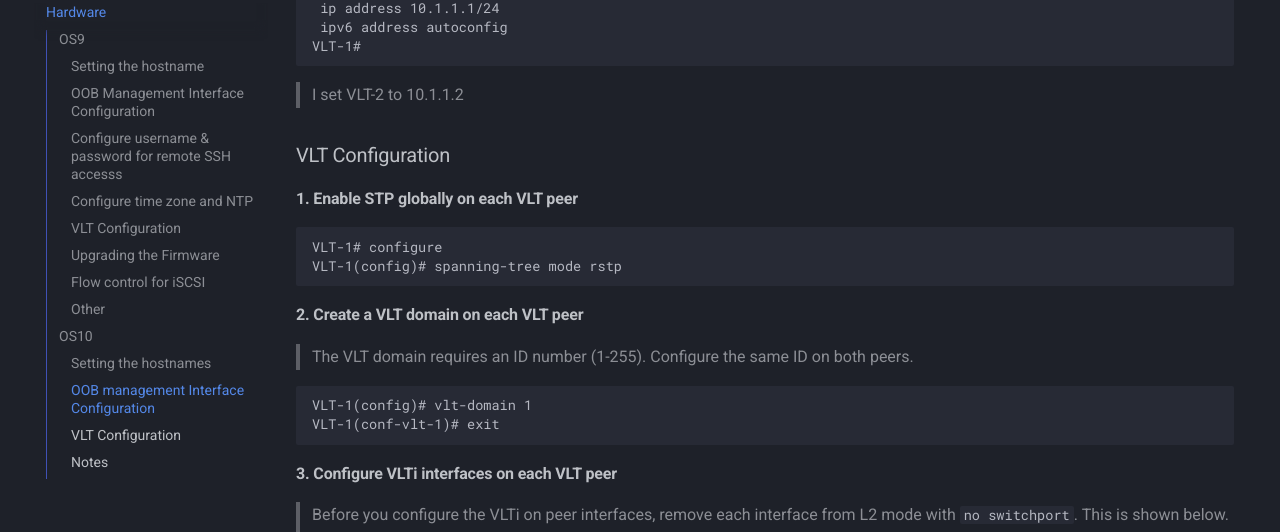
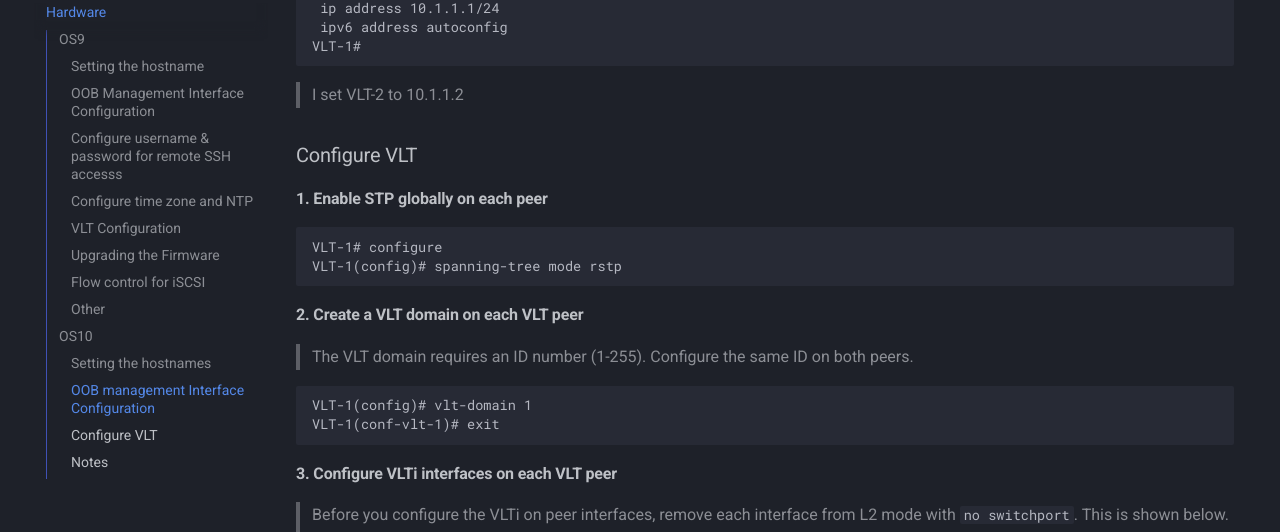
Before and after one commit to rmscode/binary-garden, an MkDocs documentation site: the page built from docs/hardware/hardware.md, in a window 1280 px wide and 900 px high, scrolled down 5567 px. Shown: the part 117-649 px from the top of the window. Built offline with MkDocs 1.6.1 and Material for MkDocs 9.7.7, drawn with Linux system fonts in a browser that asks for light colours.

Commit message:
Update hardware.md

````diff
--- a/docs/hardware/hardware.md
+++ b/docs/hardware/hardware.md
@@ -265,9 +265,9 @@ VLT-1#
 
 > I set VLT-2 to 10.1.1.2
 
-### VLT Configuration
+### Configure VLT
 
-#### 1. Enable STP globally on each VLT peer
+#### 1. Enable STP globally on each peer
 
 ```bash
 VLT-1# configure
@@ -286,7 +286,7 @@ VLT-1(conf-vlt-1)# exit
 #### 3. Configure VLTi interfaces on each VLT peer
 
 > Before you configure the VLTi on peer interfaces, remove each interface from L2 mode with `no switchport`. This is shown below.
-
+>
 > **NOTE** Dell did not mention any specific requirements for the interfaces used for VLTi. They just insist on deploying more than one as best practice.
 
 ```bash
````
